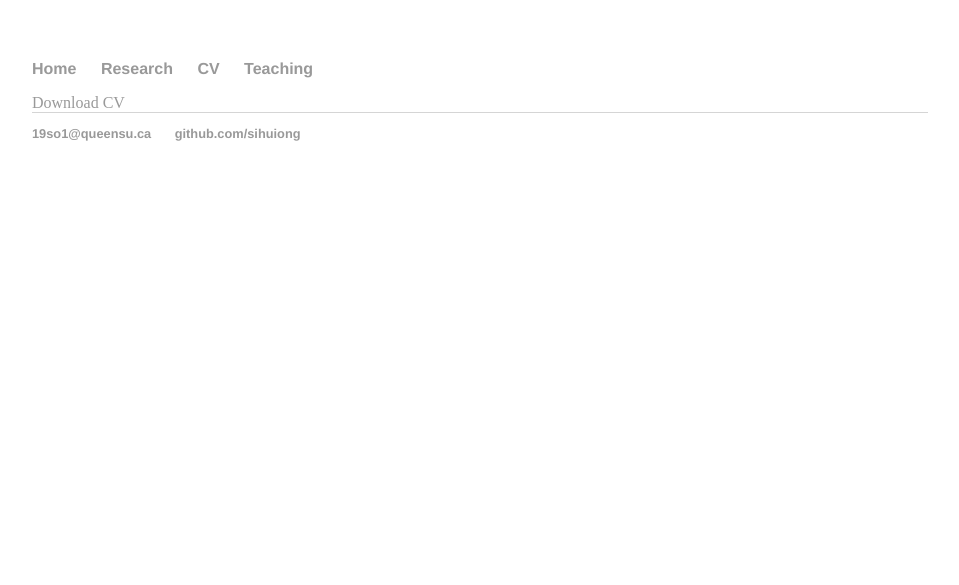
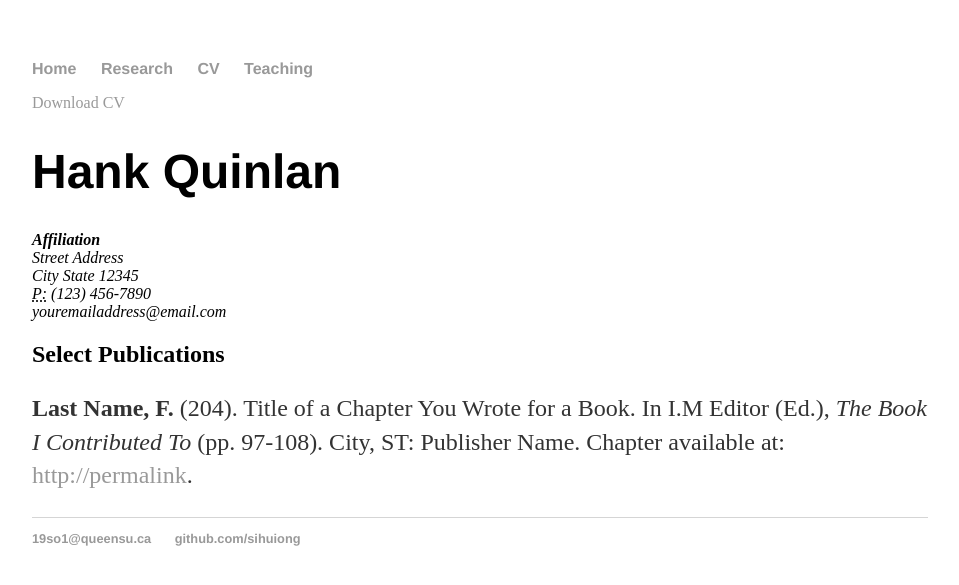
Before and after one commit to SihuiOng/SihuiOng.github.io, a Jekyll site: the page built from CV/index.html, in a window 1280 px wide. Shown: the top 585 px of the page, without its empty margins (160-1119 px from the left). Built offline with Jekyll 4.4.1, drawn with Linux system fonts in a browser that asks for light colours.

Commit message:
Update index.html

```diff
--- a/CV/index.html
+++ b/CV/index.html
@@ -1,11 +1,22 @@
 ---
 layout: default
-title: CV of Sihui Ong
+title: CV of Your Name
 ---
 
 	<div class="cv">
 		<a href="#" class="download" title="Download CV as PDF">Download CV</a>
+					<h1>Hank Quinlan</h1>
+					<address>
+					<strong>Affiliation</strong><br>
+					Street Address<br>
+					City State 12345<br>
+					<abbr title="phone">P:</abbr> (123) 456-7890<br>
+					<span class="obfuscate">youremailaddress@email.com</span>
+					</address>
 
+					<h2>Select Publications</h2>
+
+					<p><strong>Last Name, F.</strong> (204). Title of a Chapter You Wrote for a Book. In I.M Editor (Ed.), <em>The Book I Contributed To</em> (pp. 97-108). City, ST: Publisher Name. Chapter available at: <a href="#">http://permalink</a>.
 
 
 	</div>
```
